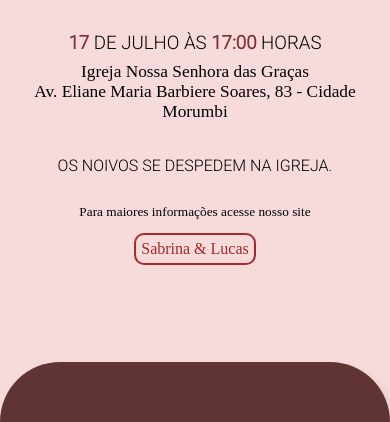
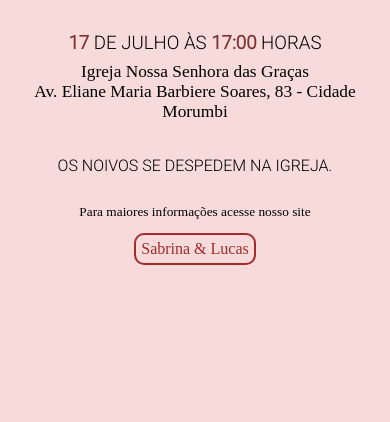
Before and after one commit to devlucasbretas/convite-casamento, a plain HTML site: page Convite app/index.html in a window 390 px wide. Shown: the part 542-964 px from the top of the page. After the commit the page ends 904 px from the top, so only its background shows below. Drawn offline with Linux system fonts and the light colour scheme; a web font is replaced by a local one.

Commit message:
Update style.css

```diff
--- a/Convite app/style.css
+++ b/Convite app/style.css
@@ -173,10 +173,6 @@ h1 {
     }
 
     .right {
-        height: 60px;
-        width: 100vw;
-        border-radius: 300px 300px 0px 0px;
-        box-shadow: 5px 5px 10px rgba(90, 90, 90, 0.089);
-        margin: 0;
+        display: none;
     }
 }
```
